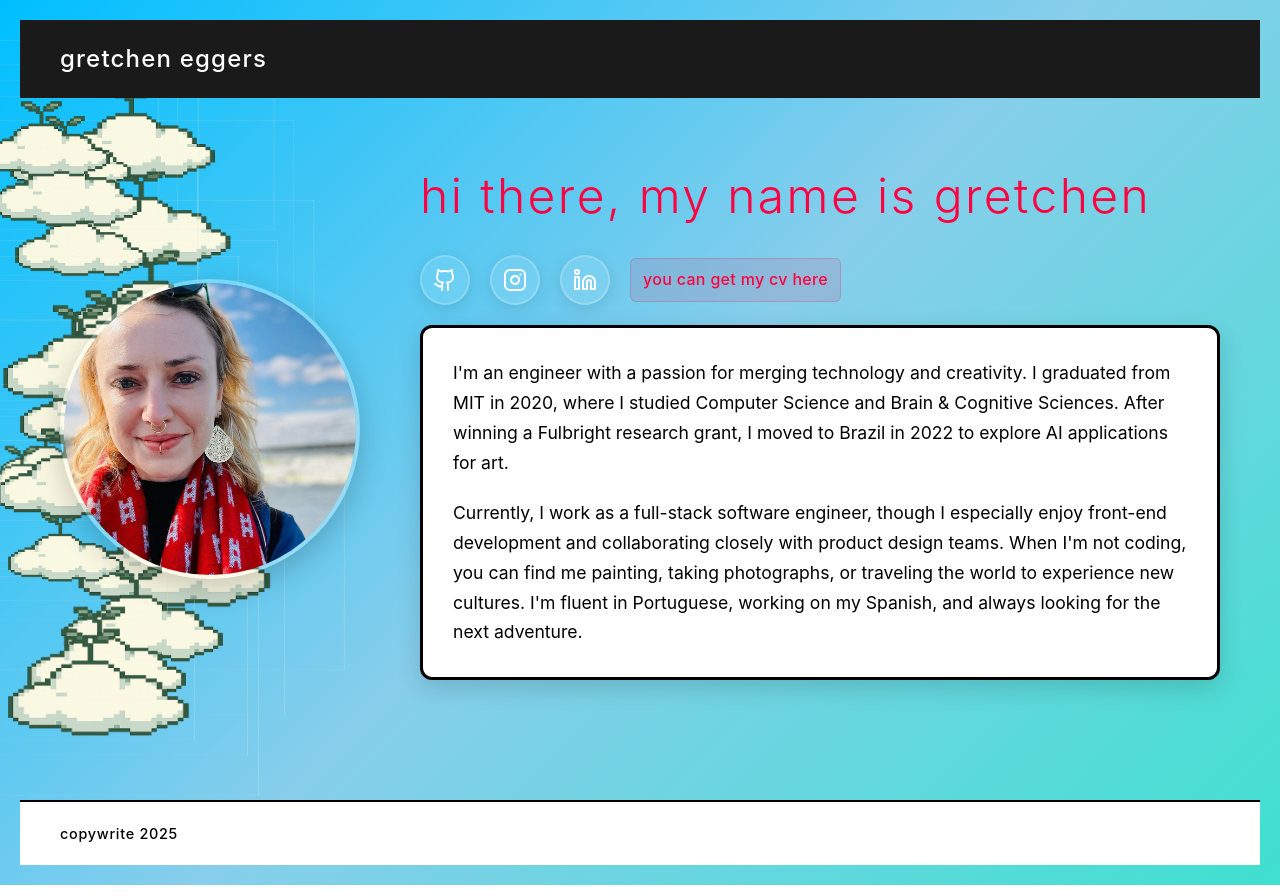
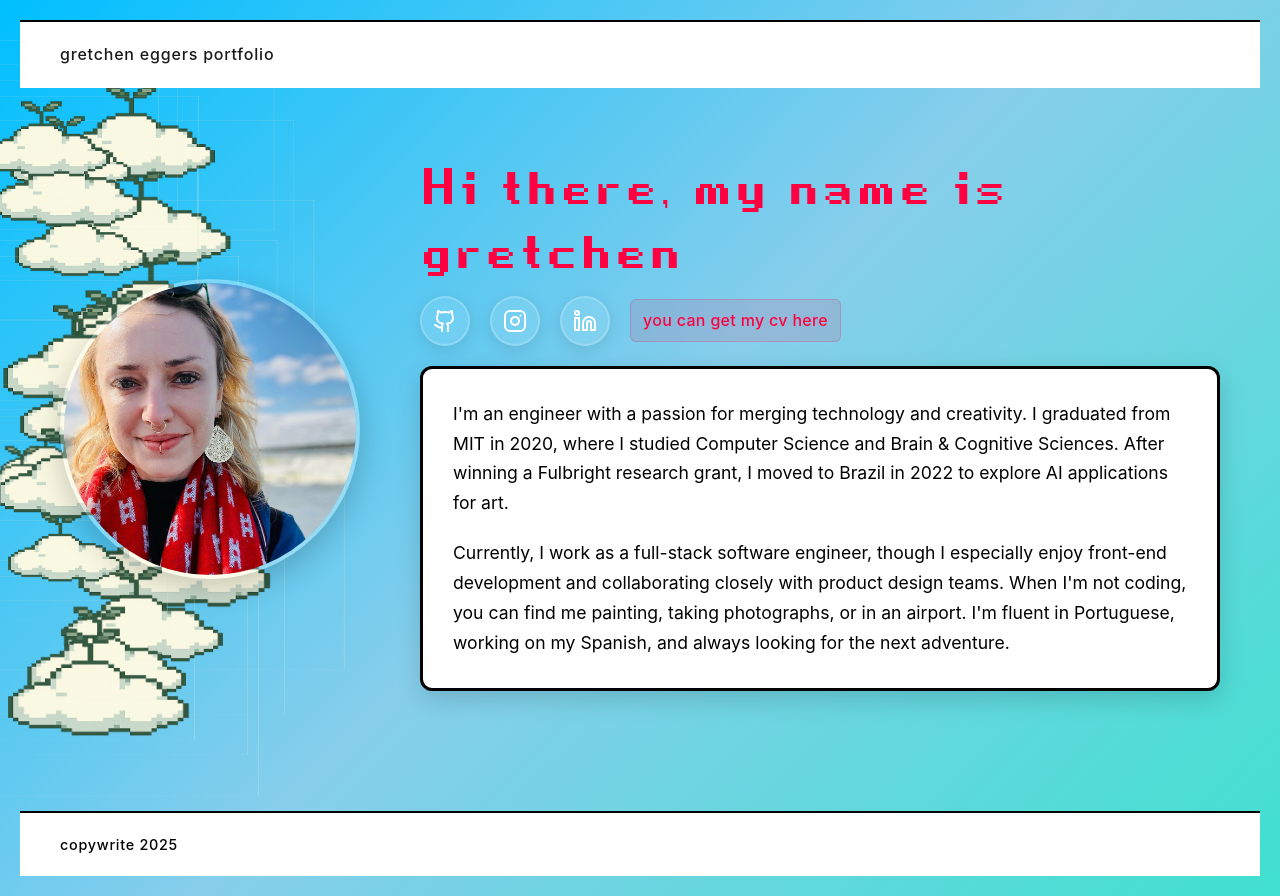
Before and after one commit to missgretchen/missgretchen.github.io, a React (Vite) app: page / in a window 1280 px wide. Built offline with nearby package versions, Linux system fonts and the light colour scheme.

Commit message:
cooler fonts, text tweaks

```diff
--- a/src/components/Portfolio.css
+++ b/src/components/Portfolio.css
@@ -22,7 +22,8 @@
 
 /* Header */
 .portfolio-header {
-  background: #1a1a1a;
+  background: #ffffff;
+  border-top: 2px solid #000000;
   padding: 20px 40px;
   display: flex;
   justify-content: start;
@@ -32,36 +33,10 @@
 }
 
 .header-left {
-  font-size: 1.5rem;
+  font-size: 1rem;
   font-weight: 500;
-  color: #ffffff;
+  color: #1a1a1a;;
   letter-spacing: 0.05em;
-}
-
-.header-nav {
-  display: flex;
-  gap: 40px;
-}
-
-.nav-link {
-  color: #ffffff;
-  text-decoration: none;
-  font-weight: 600;
-  text-transform: uppercase;
-  letter-spacing: 0.05em;
-  transition: all 0.3s ease;
-  position: relative;
-}
-
-.nav-link:hover {
-  color: #ff0040;
-}
-
-.nav-link.active {
-  color: #ff0040;
-  text-decoration: underline;
-  text-decoration-color: #ff0040;
-  text-underline-offset: 4px;
 }
 
 /* Main Content */
@@ -127,11 +102,12 @@
 }
 
 .greeting {
-  font-size: 3rem;
-  font-weight: 300;
+  font-family: 'GameOver';
+  font-size: 8rem;
+  line-height: 4rem;
+  font-weight: normal;
   color: #ff0040;
   margin-bottom: 20px;
-  text-transform: lowercase;
   letter-spacing: 0.05em;
 }
 
@@ -303,7 +279,8 @@
   }
 
   .greeting {
-    font-size: 2.5rem;
+    font-size: 4rem;
+    line-height: 2rem;
   }
 
   .about-text {
@@ -345,10 +322,6 @@
     height: 200px;
   }
 
-  .greeting {
-    font-size: 2rem;
-  }
-
   .resume-button {
     padding: 12px 24px;
     font-size: 0.9rem;
--- a/src/components/Portfolio.jsx
+++ b/src/components/Portfolio.jsx
@@ -33,7 +33,7 @@ const Portfolio = () => {
       <div className="portfolio-container">
         {/* Header */}
         <header className="portfolio-header">
-          <div className="header-left">gretchen eggers</div>
+          <div className="header-left">gretchen eggers portfolio</div>
         </header>
 
         {/* Main Content */}
@@ -50,7 +50,7 @@ const Portfolio = () => {
             </div>
 
             <div className="profile-content">
-              <h1 className="greeting">hi there, my name is gretchen</h1>
+              <h1 className="greeting">Hi there, my name is gretchen</h1>
 
               <div className="social-links">
                 {socialLinks.map((social, index) => {
@@ -81,7 +81,7 @@ const Portfolio = () => {
                   I'm an engineer with a passion for merging technology and creativity. I graduated from MIT in 2020, where I studied Computer Science and Brain & Cognitive Sciences. After winning a Fulbright research grant, I moved to Brazil in 2022 to explore AI applications for art.
                 </p>
                 <p className="about-text">
-                  Currently, I work as a full-stack software engineer, though I especially enjoy front-end development and collaborating closely with product design teams. When I'm not coding, you can find me painting, taking photographs, or traveling the world to experience new cultures. I'm fluent in Portuguese, working on my Spanish, and always looking for the next adventure.
+                  Currently, I work as a full-stack software engineer, though I especially enjoy front-end development and collaborating closely with product design teams. When I'm not coding, you can find me painting, taking photographs, or in an airport. I'm fluent in Portuguese, working on my Spanish, and always looking for the next adventure.
                 </p>
               </div>
             </div>
--- a/src/index.css
+++ b/src/index.css
@@ -1,3 +1,12 @@
+@font-face {
+  font-family: 'GameOver';
+  src: url('./assets/fonts/game_over.ttf') format('truetype');
+  src: url('./assets/fonts/game_over.woff') format('woff');
+  font-weight: normal;
+  font-style: normal;
+  font-display: swap;
+}
+
 * {
   margin: 0;
   padding: 0;
```
Also changed, not shown: src/assets/fonts/game_over.ttf (added), src/assets/fonts/game_over.woff (added).
